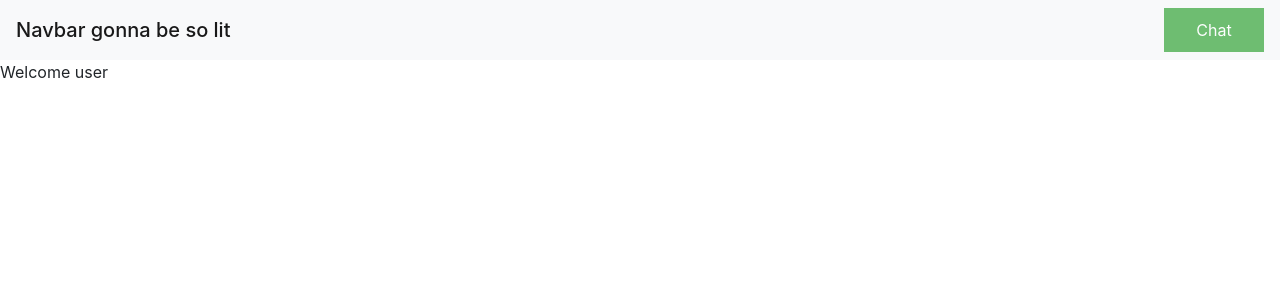
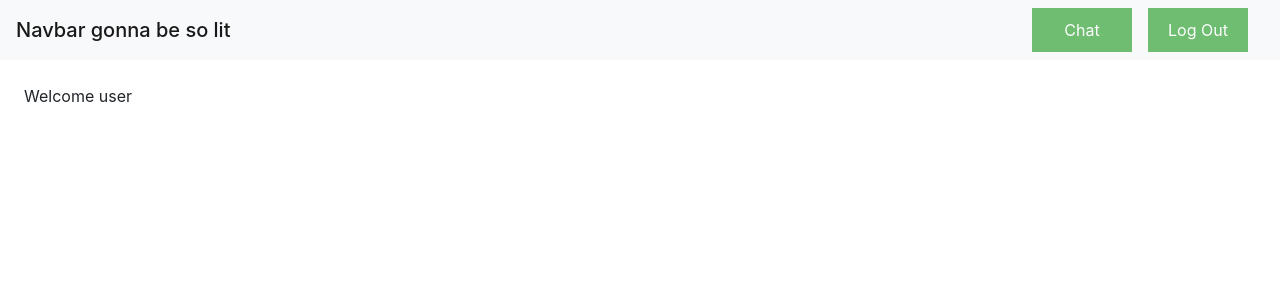
Before and after one commit to apnordin/CragList, a React (Create React App) app in the folder client/: page /welcome in a window 1280 px wide. Shown: the top 300 px of the page. Built offline with nearby package versions, Linux system fonts and the light colour scheme.

Commit message:
Added logout button to navbar

```diff
--- a/client/src/components/Navbar.js
+++ b/client/src/components/Navbar.js
@@ -7,15 +7,28 @@ function Navbar() {
         document.getElementById("myForm").style.display = "block";
     }
 
+    function logout() {
+        console.log('logout clicked');
+    }
+
     return(
         <nav className="navbar navbar-light bg-light">
             <span className="navbar-brand mb-0 h1">Navbar gonna be so lit</span>
 
+            <div className="nav navbar-right">
+
             <button
-            className="open-button success"
+            className="open-button success mr-3"
             onClick={openForm}
             >Chat
             </button>
+
+            <button
+            className="open-button success mr-3"
+            onClick={logout}
+            >Log Out
+            </button>
+            </div>
 
         </nav>
     )
--- a/client/src/pages/Dashboard.js
+++ b/client/src/pages/Dashboard.js
@@ -2,7 +2,7 @@ import React from "react";
 import Chatbox from "../components/ChatBox"
 // import AUTH from "../utils/AUTH"
 
-function Dashboard () {
+function Dashboard (props) {
 
     // const getTheUser = () => {
     //     AUTH.getUser()
@@ -13,9 +13,10 @@ function Dashboard () {
     // }
 
     return(
-        <div>
-            Welcome user
+        <div className="m-4">
+            Welcome user {props.user}
             <Chatbox />
+
         </div>
     )
 }
```
Also changed, not shown: 1 other file (tests, documents, lock files or other folders).
